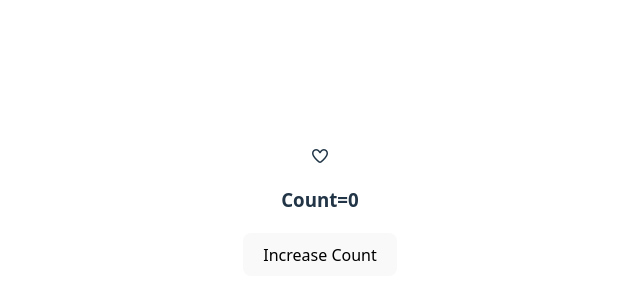
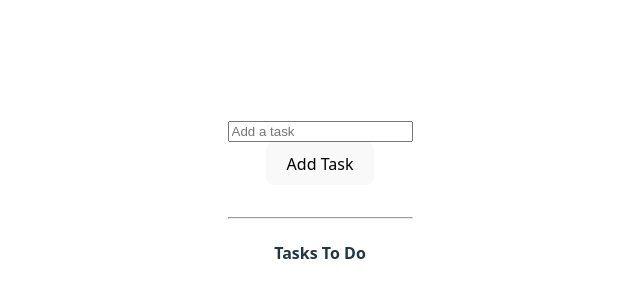
Before and after one commit to Manojdhage-git/React, a React (Vite) app in the folder React-2/: page / in a window 1280 px wide. Shown: the part 198-498 px from the top of the page, without its empty margins (320-960 px from the left). Built offline with nearby package versions, Linux system fonts and the light colour scheme.

Commit message:
to-do list project started

```diff
--- a/React-2/src/App.jsx
+++ b/React-2/src/App.jsx
@@ -4,14 +4,13 @@ import viteLogo from '/vite.svg'
 import './App.css'
 import Counter from './Counter'
 import LikeButton from './LikeButton.jsx';
+import ToDoList from './ToDoList.jsx';
 
 function App() {
   const [count, setCount] = useState(0)
 
   return (<div>
-     <LikeButton/>
-    <Counter/>
-
+   <ToDoList />
   </div>
 
   )
--- /dev/null
+++ b/React-2/src/ToDoList.jsx
@@ -0,0 +1,16 @@
+export default function ToDoList(){
+    return (
+        <div>
+            <input placeholder="Add a task"/>
+            <br />
+            <button>Add Task</button>
+
+            <br />
+            <br />
+
+            <hr />
+
+            <h4>Tasks To Do</h4>
+        </div>
+    )
+}
```
